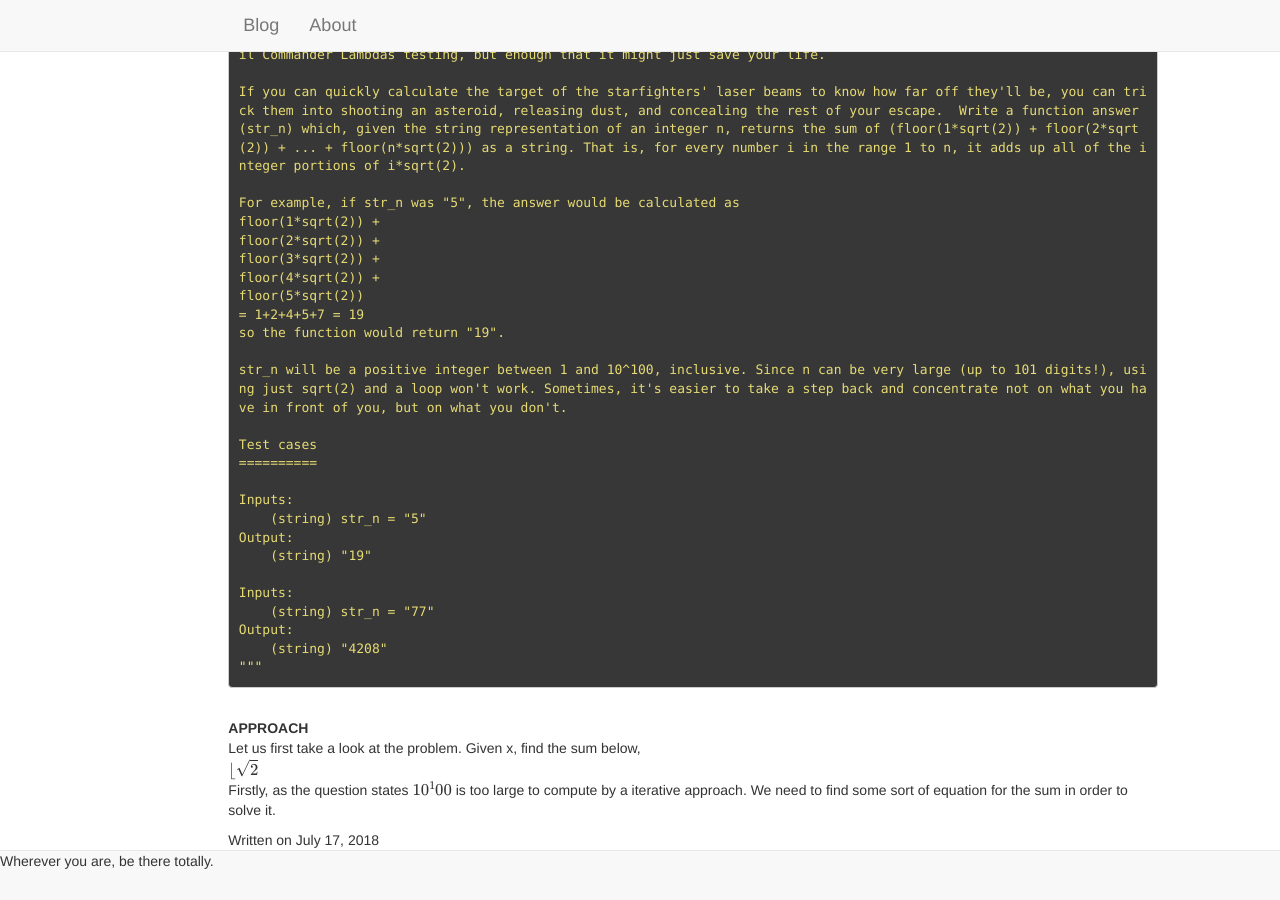
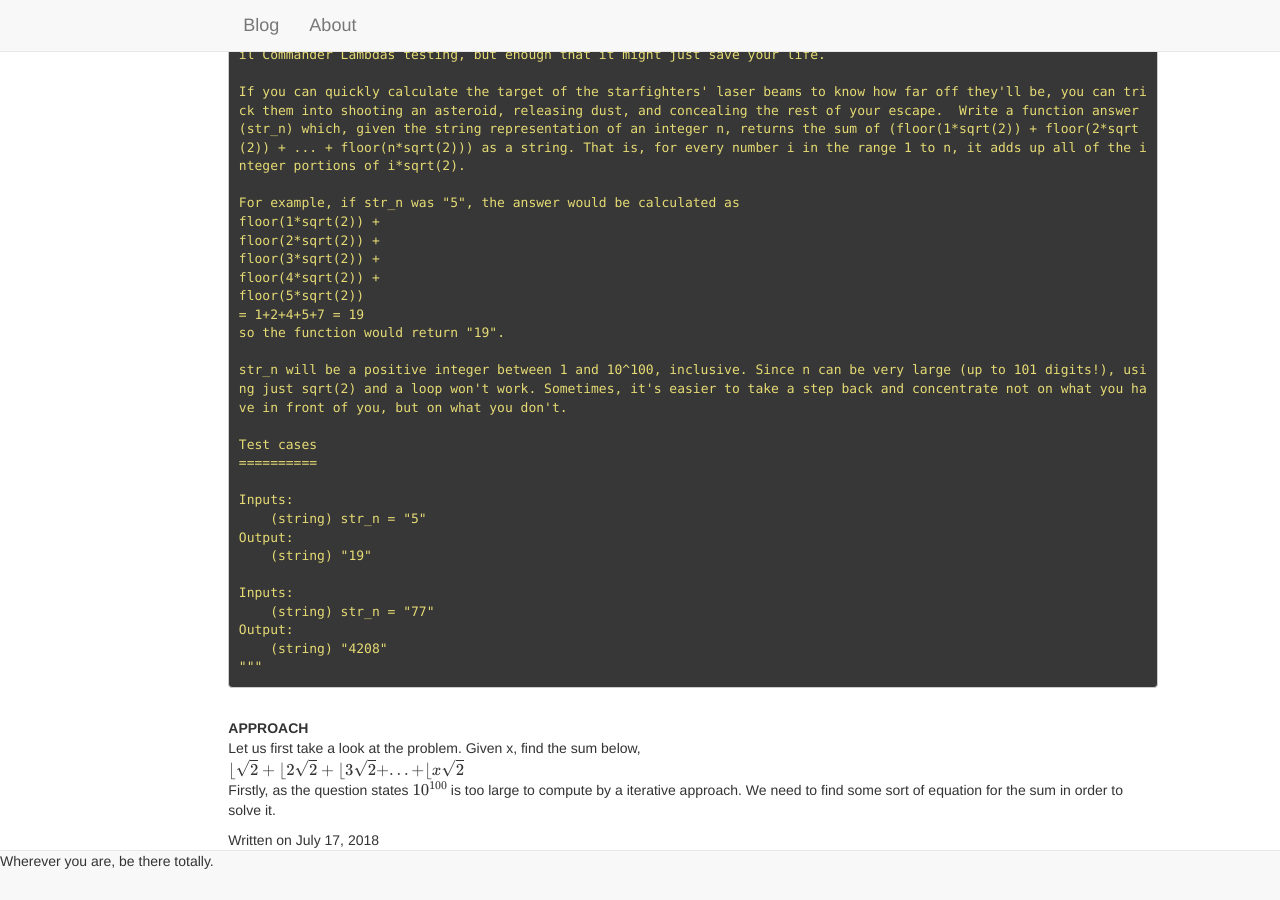
Before and after one commit to surajshetiya/surajshetiya.github.io, a Jekyll site: the page built from _posts/2018-07-17-Google-foobar.md, in a window 1280 px wide and 900 px high, scrolled down 18565 px. Built offline with Jekyll 4.4.1, drawn with Linux system fonts in a browser that asks for light colours; formulas are drawn with MathJax 3.

Commit message:
Adding foobar

```diff
--- a/_posts/2018-07-17-Google-foobar.md
+++ b/_posts/2018-07-17-Google-foobar.md
@@ -864,7 +864,7 @@ Output:
 <br/>
 Let us first take a look at the problem. Given x, find the sum below,
 <br/>
-$$\lfloor{\sqrt{2}}$$
+$$\lfloor{\sqrt{2}} + \lfloor{2\sqrt{2}} + \lfloor{3\sqrt{2}} + ... + \lfloor{x\sqrt{2}} $$
 <br/>
-Firstly, as the question states $$10^100$$ is too large to compute by a iterative approach. We need to find some sort of equation for the sum in order to solve it.
+Firstly, as the question states $$10^{100}$$ is too large to compute by a iterative approach. We need to find some sort of equation for the sum in order to solve it.
 <br/>
```
